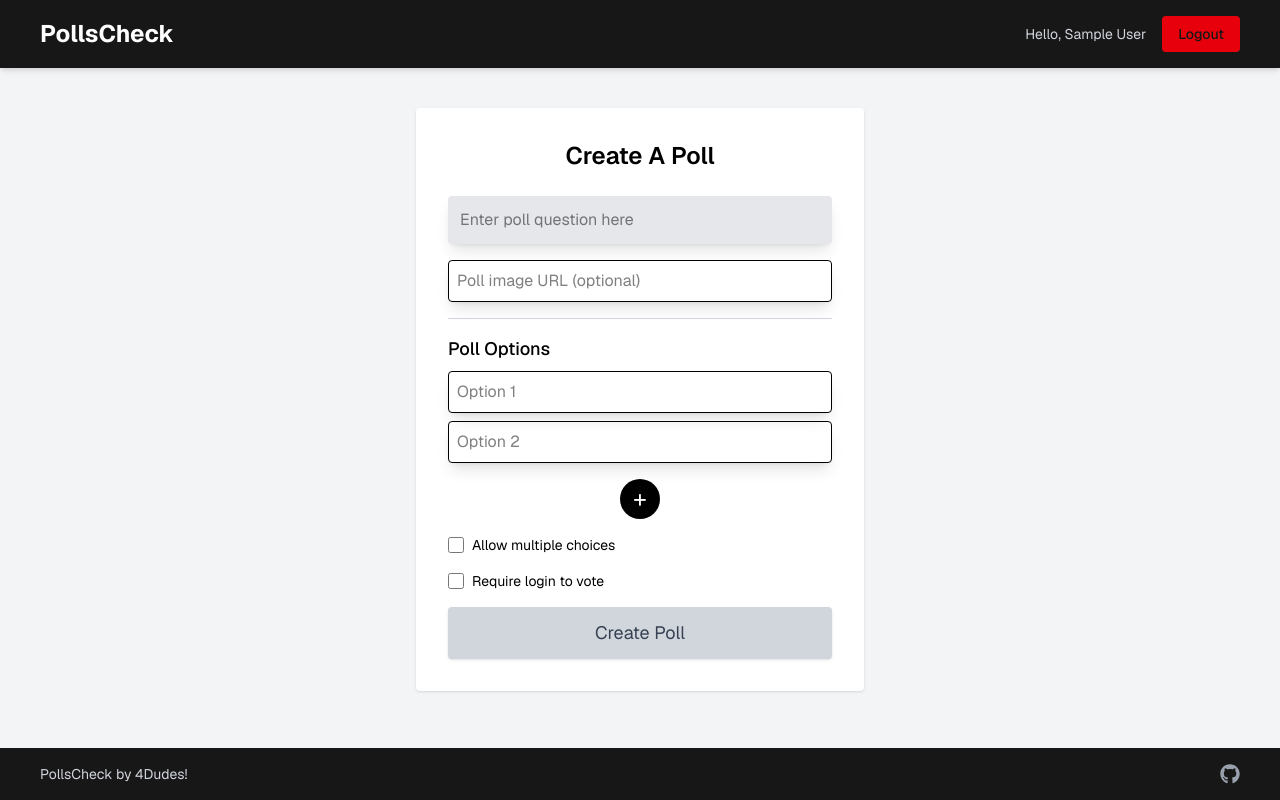
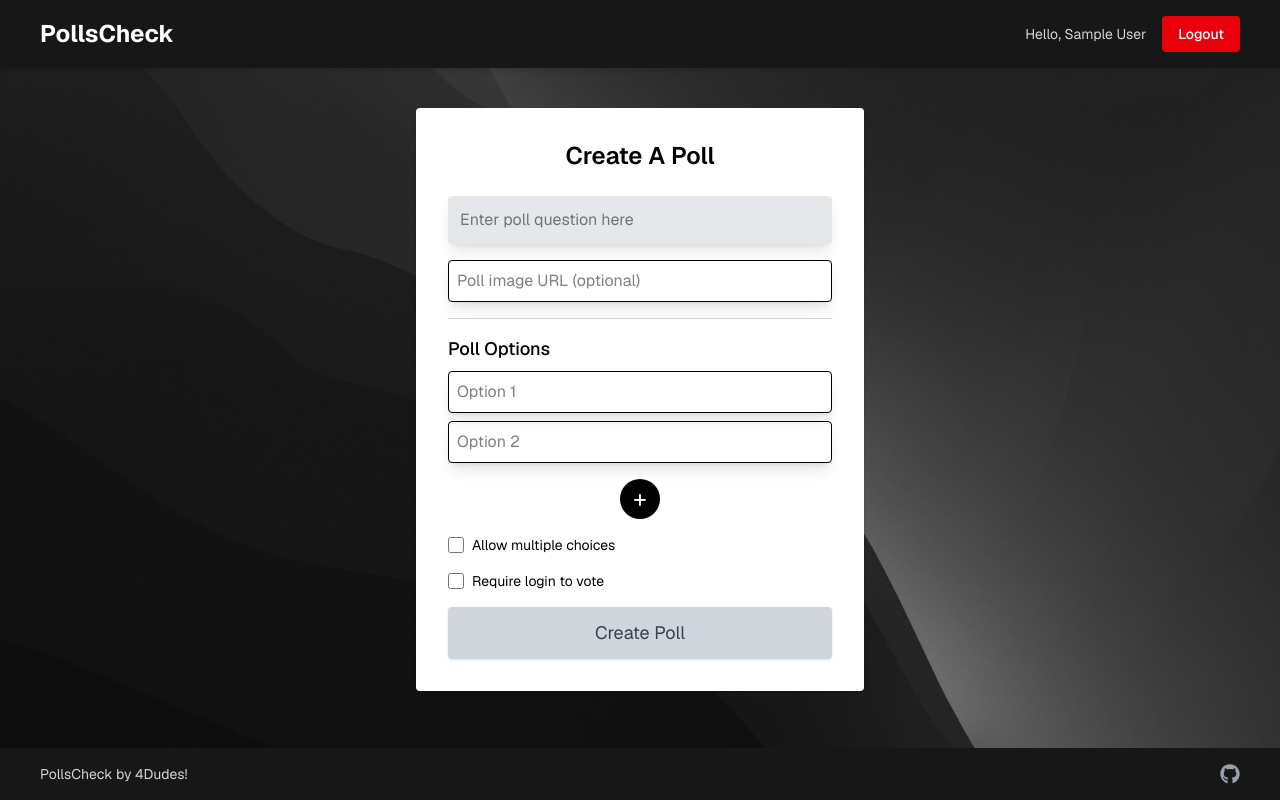
Before and after one commit to Tatertot717/WebApp, a Next.js app in the folder webapp/: page /create-poll in a window 1280 px wide. Built offline with nearby package versions, Linux system fonts and the light colour scheme; no server answers; sample sign-in values are in the browser's storage.

Commit message:
Added background to create poll redirect and create poll page

```diff
--- a/webapp/src/components/pages/CreatePage.tsx
+++ b/webapp/src/components/pages/CreatePage.tsx
@@ -18,15 +18,20 @@ const CreatePage = () => {
   const [options, setOptions] = useState<string[]>(["", ""]);
   const [allowMultiple, setAllowMultiple] = useState(false);
   const [requireLogin, setRequireLogin] = useState(false);
-  const [errors, setErrors] = useState<{ title?: string; options?: string }>({});
+  const [errors, setErrors] = useState<{ title?: string; options?: string }>(
+    {}
+  );
   const [pollImage, setPollImage] = useState("");
 
   if (status !== "loading" && !isLoggedIn) {
     return (
-      <div className="min-h-screen flex flex-col bg-gray-100 font-sans">
+      <div
+        className="min-h-screen flex flex-col bg-gradient-to-b from-gray-900 to-gray-800 text-white font-sans"
+        style={{ backgroundImage: "url('/splashBackground.jpg')" }}
+      >
         <Navbar />
         <main className="flex-grow flex items-center justify-center text-black">
-          <div className="text-center max-w-md px-4">
+          <div className="bg-white rounded-xl shadow-lg max-w-md w-full px-6 py-8 text-center">
             <h1 className="text-2xl font-semibold mb-2">Create a Poll</h1>
             <p className="mb-4">You must be logged in to create a poll.</p>
             <LoginRedirectNotice />
@@ -50,7 +55,8 @@ const CreatePage = () => {
 
     const Errors: { title?: string; options?: string } = {};
     if (!trimmedTitle) Errors.title = "Poll title is required.";
-    if (nonBlankOptions.length < 2) Errors.options = "At least 2 options are required.";
+    if (nonBlankOptions.length < 2)
+      Errors.options = "At least 2 options are required.";
     if (Object.keys(Errors).length > 0) {
       setErrors(Errors);
       return;
@@ -94,7 +100,8 @@ const CreatePage = () => {
   };
 
   return (
-    <div className="min-h-screen flex flex-col bg-gray-100 font-sans">
+    <div className="min-h-screen flex flex-col bg-gradient-to-b from-gray-900 to-gray-800 text-white font-sans"
+    style={{ backgroundImage: "url('/splashBackground.jpg')" }}>
       <Navbar />
       <main className="flex-grow relative">
         <div className="flex justify-center items-center py-10 text-black">
```
